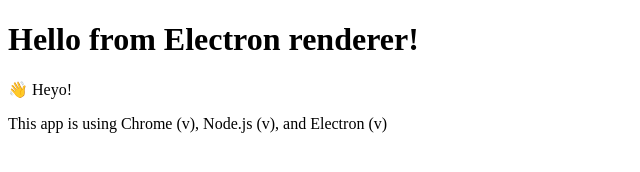
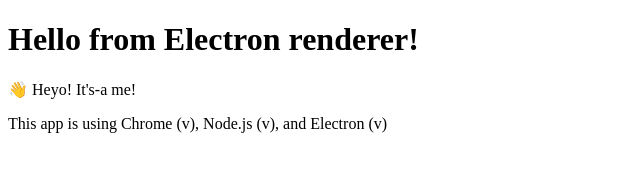
Before and after one commit to Mail-Shark-DevOps/2025-Template-Creator, an Electron app: page index.html in a window 800 px wide. Shown: the full height of the page, 0-640 px from the left. Drawn offline with Linux system fonts and the light colour scheme; no server answers.

Commit message:
testing to see if the transfer to devops worked

```diff
--- a/index.html
+++ b/index.html
@@ -14,7 +14,7 @@
   </head>
   <body>
     <h1>Hello from Electron renderer!</h1>
-    <p>👋 Heyo!</p>
+    <p>👋 Heyo! It's-a me!</p>
     <p id="info"></p>
   </body>
   <script src="./renderer.js"></script>
```
